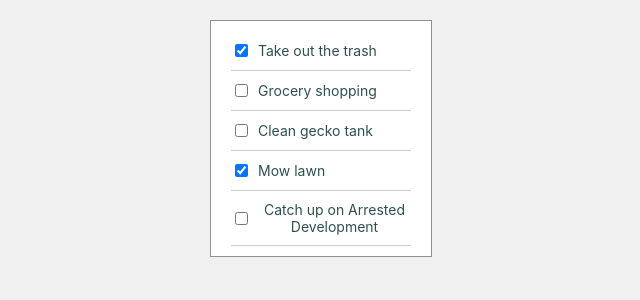
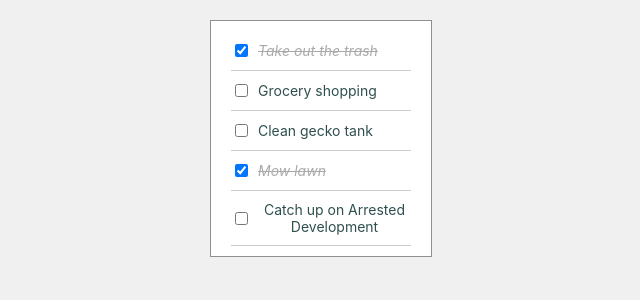
Before and after one commit to Gurkchilli/React, a React (Create React App) app: page / in a window 1280 px wide. Shown: the top 300 px of the page, without its empty margins (319-959 px from the left). Built offline with nearby package versions, Linux system fonts and the light colour scheme.

Commit message:
change style of the completed items, completing the exercise

```diff
--- a/public/index.css
+++ b/public/index.css
@@ -31,6 +31,12 @@ body {
   border-bottom: 1px solid rgb(204, 204, 204);
 }
 
+.completed {
+  font-style: italic;
+  text-decoration: line-through;
+  color: #aaaaaa;
+}
+
 .checkbox {
   margin-right: 10px;
 }
--- a/src/components/TodoItem.js
+++ b/src/components/TodoItem.js
@@ -1,16 +1,19 @@
 import React from "react";
+
+//Grå, italics, och linje igenom
 
 function TodoItem(props) {
   return (
     <div className="todo-item">
       <input
         type="checkbox"
-        name="checkbox"
+        className="checkbox"
         checked={props.prop.completed}
         onChange={() => props.handleChange(props.prop.id)}
-        className="checkbox"
       ></input>
-      <label htmlFor="checkbox">{props.prop.text}</label>
+      <label className={props.prop.completed && "completed"} htmlFor="checkbox">
+        {props.prop.text}
+      </label>
     </div>
   );
 }
```
